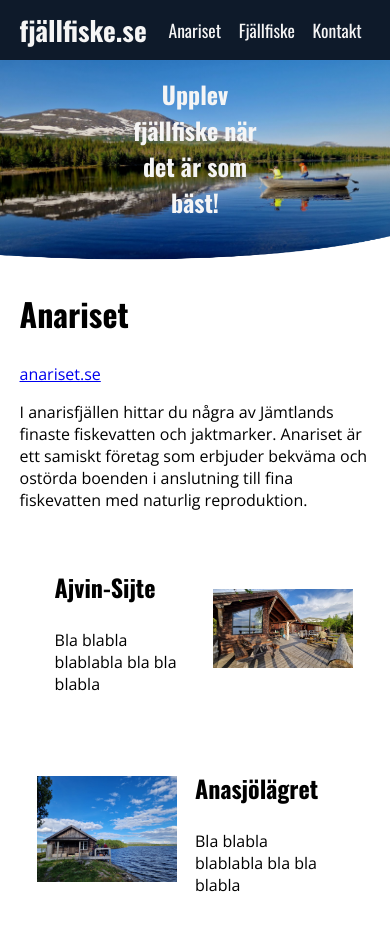
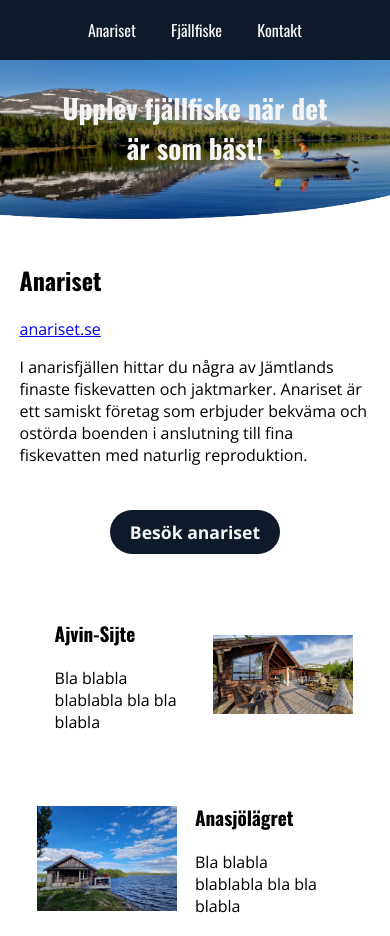
Before and after one commit to lukasnordangard/fjallfiske, a plain HTML site: page index.html in a window 390 px wide. Shown: the top 936 px of the page. Drawn offline with nearby package versions, Linux system fonts and the light colour scheme.

Commit message:
Added media query reakpoints

```diff
--- a/index.html
+++ b/index.html
@@ -48,6 +48,11 @@
                 <a href="https://anariset.se">anariset.se</a>
                 <p>I anarisfjällen hittar du några av Jämtlands finaste fiskevatten och jaktmarker. Anariset är ett samiskt företag som erbjuder bekväma och ostörda boenden i anslutning till fina fiskevatten med naturlig reproduktion.</p>
 
+                <div class="visit-anariset-container">
+                    <div class="visit-anariset-btn">
+                        <a href="https://anariset.se">Besök anariset</a>
+                    </div>
+                </div>
 
                 <div class="housing-container">
                     <div class="ajvin-sijte-container">
@@ -79,6 +84,12 @@
                     </div>
                 </div>
 
+                <div class="visit-anariset-container">
+                    <div class="visit-anariset-btn">
+                        <a href="https://anariset.se">Besök anariset</a>
+                    </div>
+                </div>
+
             </div>
         </div>
 
--- a/styles.css
+++ b/styles.css
@@ -39,14 +39,26 @@ footer {
 }
 
 
+@media screen and (max-width: 480px) {
+    h2 {
+        font-size: 1.5em;
+    }
+    h3 {
+        font-size: 1.2em;
+    }
+}
+
 .content-container{
-    margin-left: 5%;
-    margin-right: 5%;
+    width: 100%;
+    display: flex;
+    justify-content: center;
+    align-items: center;
+    flex-direction: column;
 }
 
 .content-element-container{
-    margin-top: 5%;
-    margin-bottom: 5%;
+    max-width: 1500px;
+    margin: 5%;
 }
 
 /*================ Top nav ================*/
@@ -90,6 +102,31 @@ footer {
     font-size: 1.3em;
 }
 
+@media screen and (max-width: 480px) {
+    .logo {
+        display: none;
+    }
+
+    .topnav{
+        justify-content: center;
+    }
+
+    .links {
+        width: 100%;
+        justify-content: center;
+    }
+
+    .links a {
+        font-size: 1em;
+    }
+
+    .links a:hover {
+        font-size: 1.1em;
+    }
+
+
+}
+
 
 /*================ Introduction ================*/
 
@@ -130,14 +167,33 @@ footer {
 
 
 @media screen and (max-width: 1000px) {
+    .introduction-text-container {
+        width: 50%;
+    }
+
     .introduction-text-container h1{
-        font-size: 2em;
+        font-size: 2.5em;
     }
 }
 
 @media screen and (max-width: 768px) {
+    .introduction-text-container {
+        width: 60%;
+    }
+
     .introduction-text-container h1{
-        font-size: 1.5em;
+        font-size: 2em;
+    }
+
+}
+
+@media screen and (max-width: 480px) {
+    .introduction-text-container {
+        width: 70%;
+    }
+
+    .introduction-text-container h1{
+        font-size: 1.7em;
     }
 }
 
@@ -195,6 +251,32 @@ footer {
     justify-content: center;
 }
 
+.visit-anariset-container {
+    width: 100%;
+    height: 100px;
+    display: flex;
+    justify-content: center;
+    align-items: center;
+}
+
+.visit-anariset-btn a {
+    color: whitesmoke;
+    background-color: #0E1A2A;
+    text-decoration: none;
+    font-size: 1.1em;
+    font-weight: 700;
+    padding: 10px;
+    padding-left: 20px;
+    padding-right: 20px;
+    border-radius: 50px;
+    transition: font-size 0.3s ease;
+
+}
+
+.visit-anariset-btn a:hover {
+    font-size: 1.2em;
+    background-color: #223650;
+}
 
 
 
```
